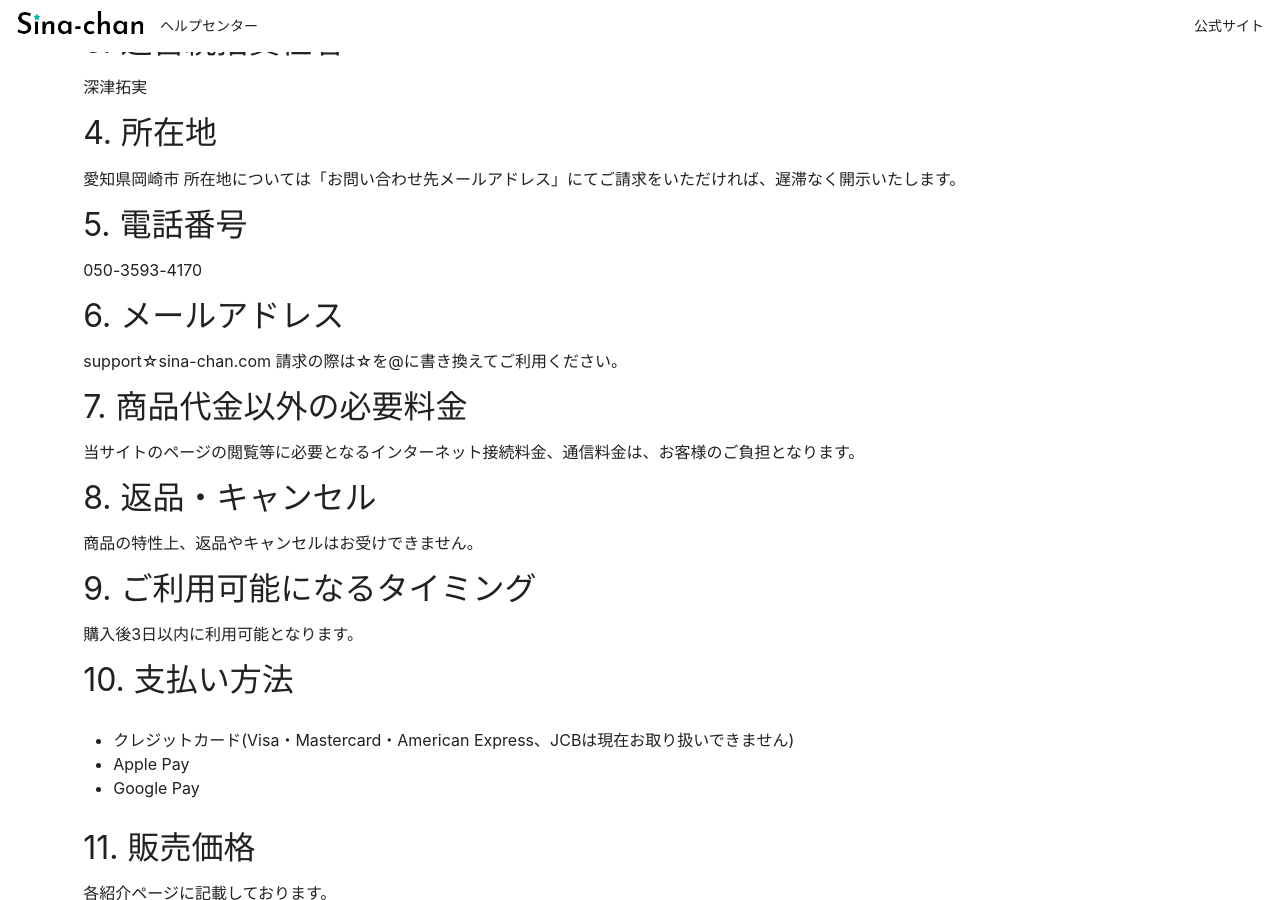
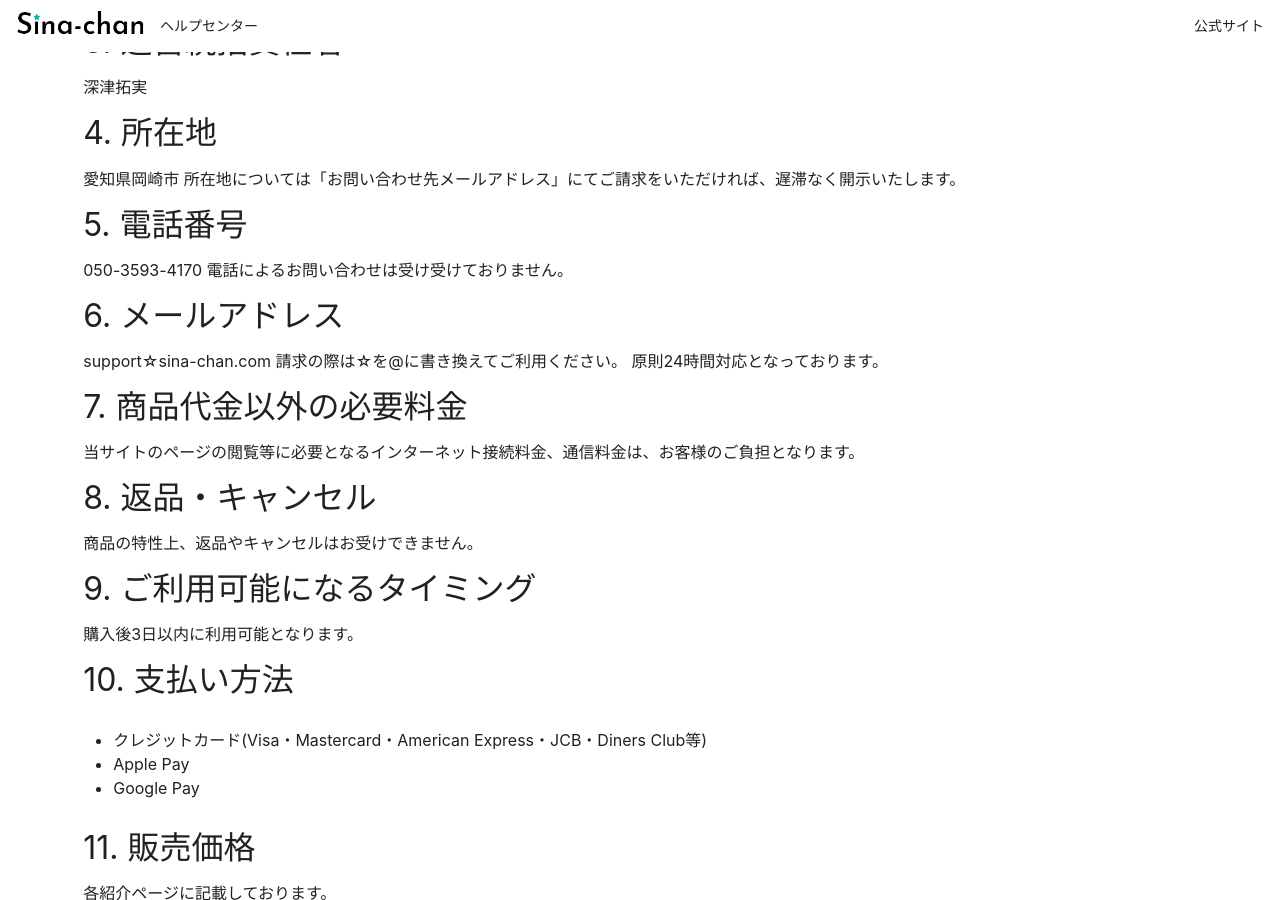
Before and after one commit to SinaKitagami/sina-helpcenter, a Jekyll site: the page built from _posts/2023-01-21-特定商取引法に基づく表記.md, in a window 1280 px wide and 900 px high, scrolled down 382 px. Built offline with Jekyll 4.4.1, drawn with Linux system fonts in a browser that asks for light colours; comment, search, counter and statistics services are not loaded.

Commit message:
2023-01-21-特定商取引法に基づく表記.md を更新

```diff
--- a/_posts/2023-01-21-特定商取引法に基づく表記.md
+++ b/_posts/2023-01-21-特定商取引法に基づく表記.md
@@ -15,9 +15,11 @@ Team Sina
 所在地については「お問い合わせ先メールアドレス」にてご請求をいただければ、遅滞なく開示いたします。
 ## 5. 電話番号
 050-3593-4170
+電話によるお問い合わせは受け受けておりません。
 ## 6. メールアドレス
 support☆sina-chan.com
 請求の際は☆を@に書き換えてご利用ください。
+原則24時間対応となっております。
 ## 7. 商品代金以外の必要料金
 当サイトのページの閲覧等に必要となるインターネット接続料金、通信料金は、お客様のご負担となります。
 ## 8. 返品・キャンセル
@@ -25,7 +27,7 @@ support☆sina-chan.com
 ## 9. ご利用可能になるタイミング
 購入後3日以内に利用可能となります。
 ## 10. 支払い方法
-- クレジットカード(Visa・Mastercard・American Express、JCBは現在お取り扱いできません)
+- クレジットカード(Visa・Mastercard・American Express・JCB・Diners Club等)
 - Apple Pay
 - Google Pay
 
```
